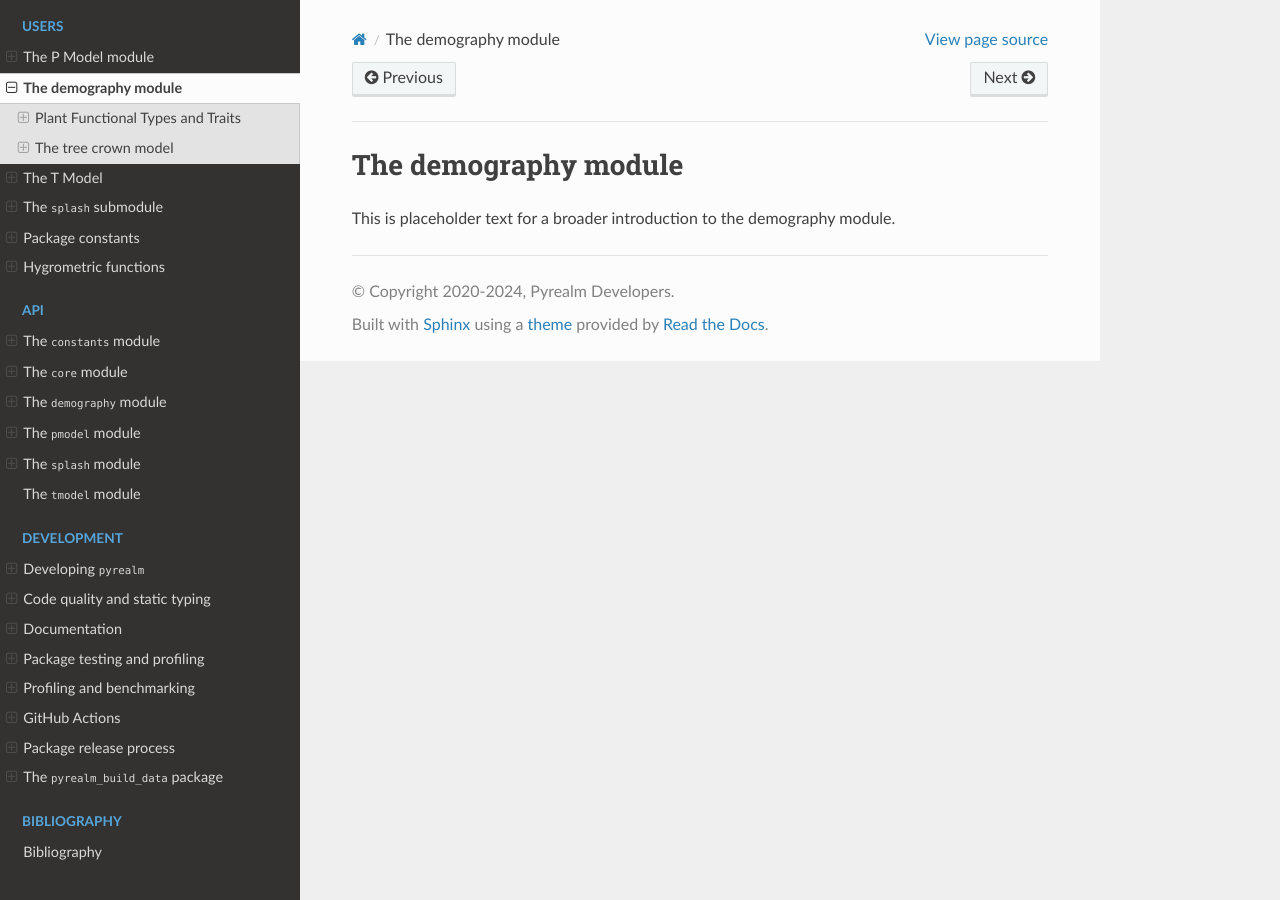
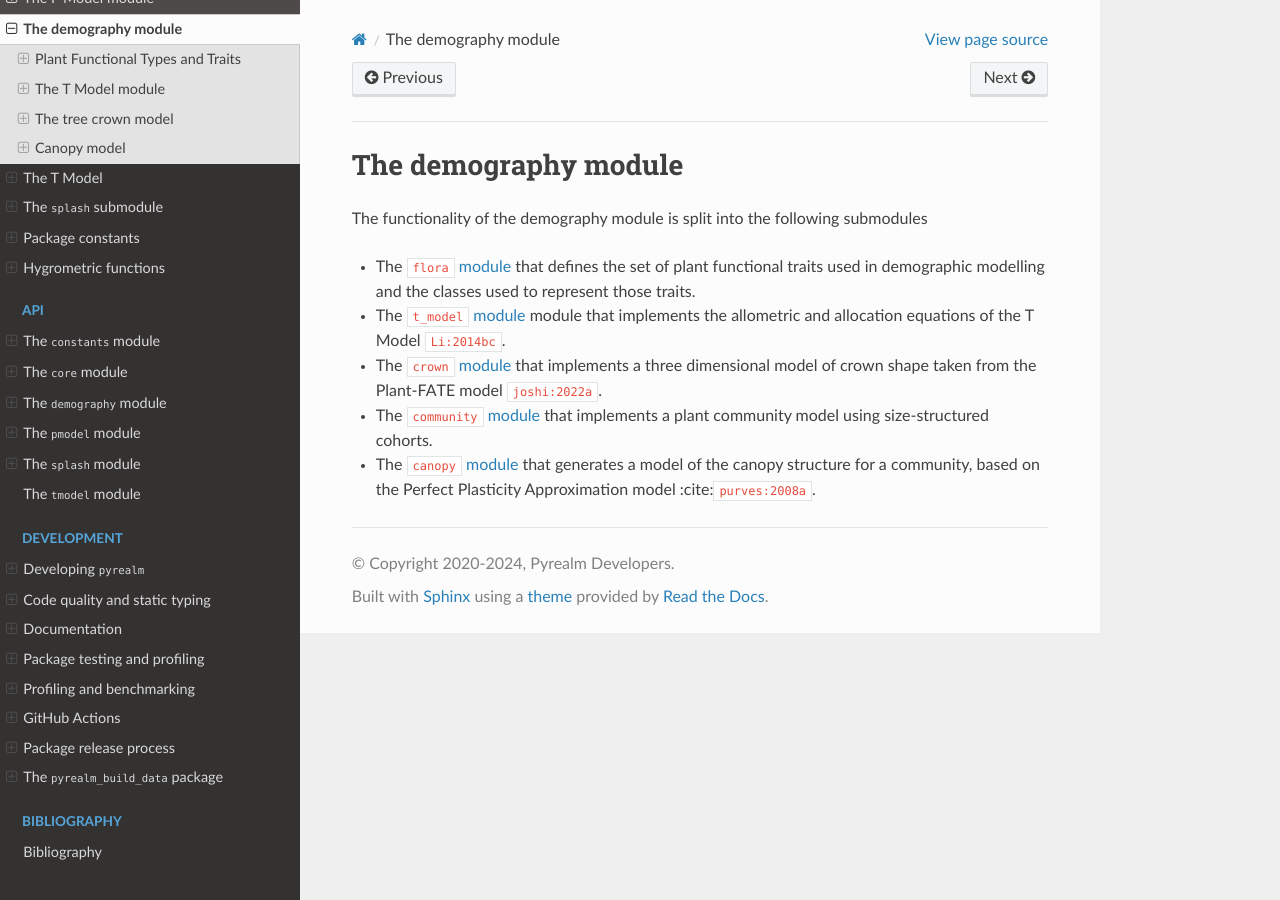
Before and after one commit to ImperialCollegeLondon/pyrealm, a Sphinx documentation site: the page built from docs/source/users/demography/module_overview.md, in a window 1280 px wide. Built offline with Sphinx 7.4.7 and the Read the Docs theme 2.0.0, drawn with Linux system fonts in a browser that asks for light colours; pages that are not in the unit, such as notebooks, are missing from menus; cross-references to code outside the pages are shown as plain code; the version number is read from the project's files by our own code.

Commit message:
Update overview and TOC

```diff
--- a/docs/source/_toc.yml
+++ b/docs/source/_toc.yml
@@ -32,7 +32,9 @@ subtrees:
     subtrees:
       - entries:
         - file: users/demography/flora.md
+        - file: users/demography/t_model.md
         - file: users/demography/crown.md
+        - file: users/demography/canopy.md
   - file: users/tmodel/tmodel.md
   - file: users/tmodel/canopy.md
   - file: users/splash.md
--- a/docs/source/users/demography/module_overview.md
+++ b/docs/source/users/demography/module_overview.md
@@ -13,4 +13,15 @@ kernelspec:
 
 # The demography module
 
-This is placeholder text for a broader introduction to the demography module.
+The functionality of the demography module is split into the following submodules
+
+* The [`flora` module](./flora.md) that defines the set of plant functional traits used
+  in demographic modelling and the classes used to represent those traits.
+* The [`t_model` module](./t_model.md) module that implements the allometric and
+  allocation equations of the T Model {cite}`Li:2014bc`.
+* The [`crown` module](./crown.md) that implements a three dimensional model of crown
+  shape taken from the Plant-FATE model {cite}`joshi:2022a`.
+* The [`community` module](./community.md) that implements a plant community model using
+  size-structured cohorts.
+* The [`canopy` module](./canopy.md) that generates a model of the canopy structure for
+  a community, based on the Perfect Plasticity Approximation model :cite:`purves:2008a`.
```
Also changed, not shown: docs/source/users/demography/community.md (added, +20 -0 lines).
